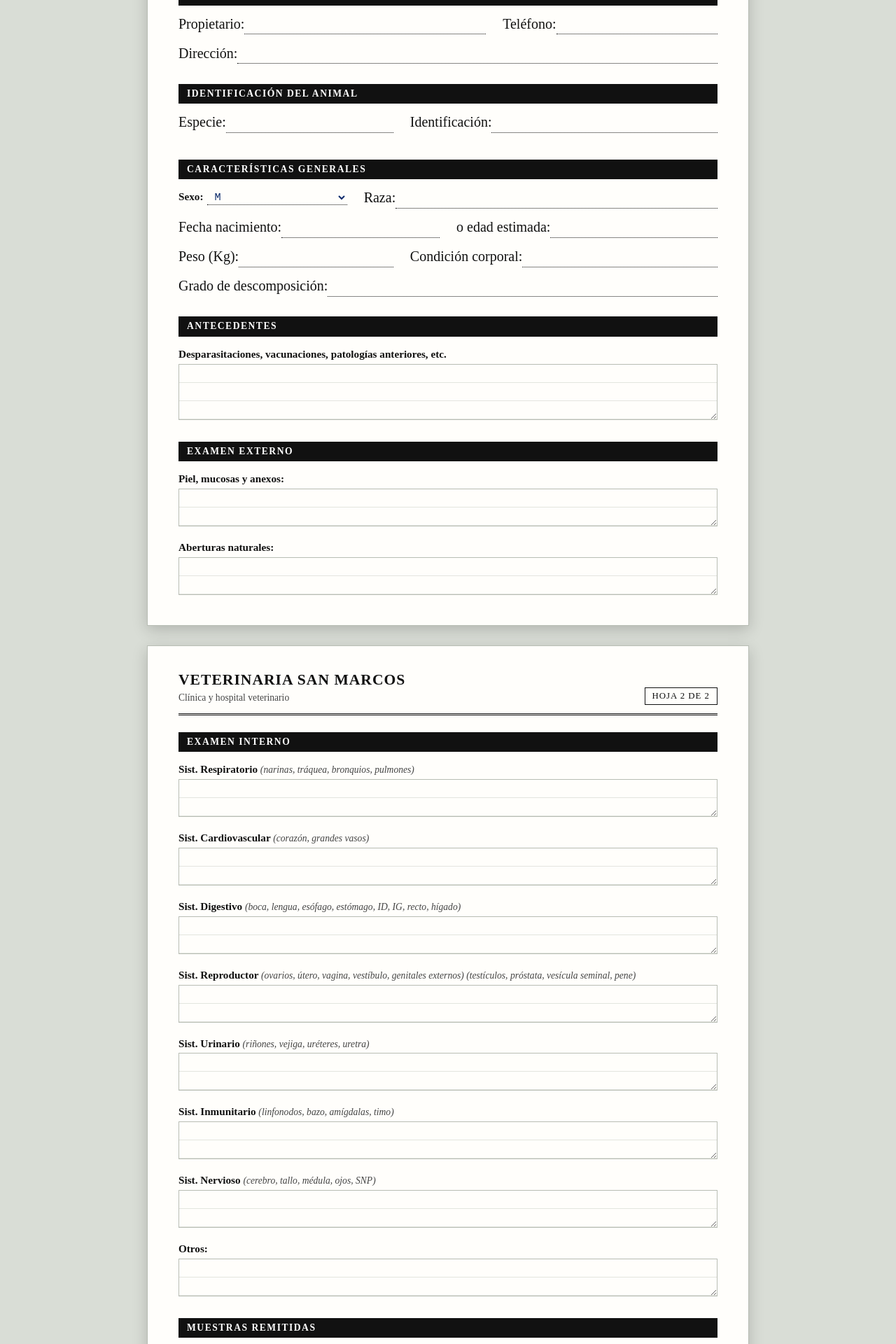
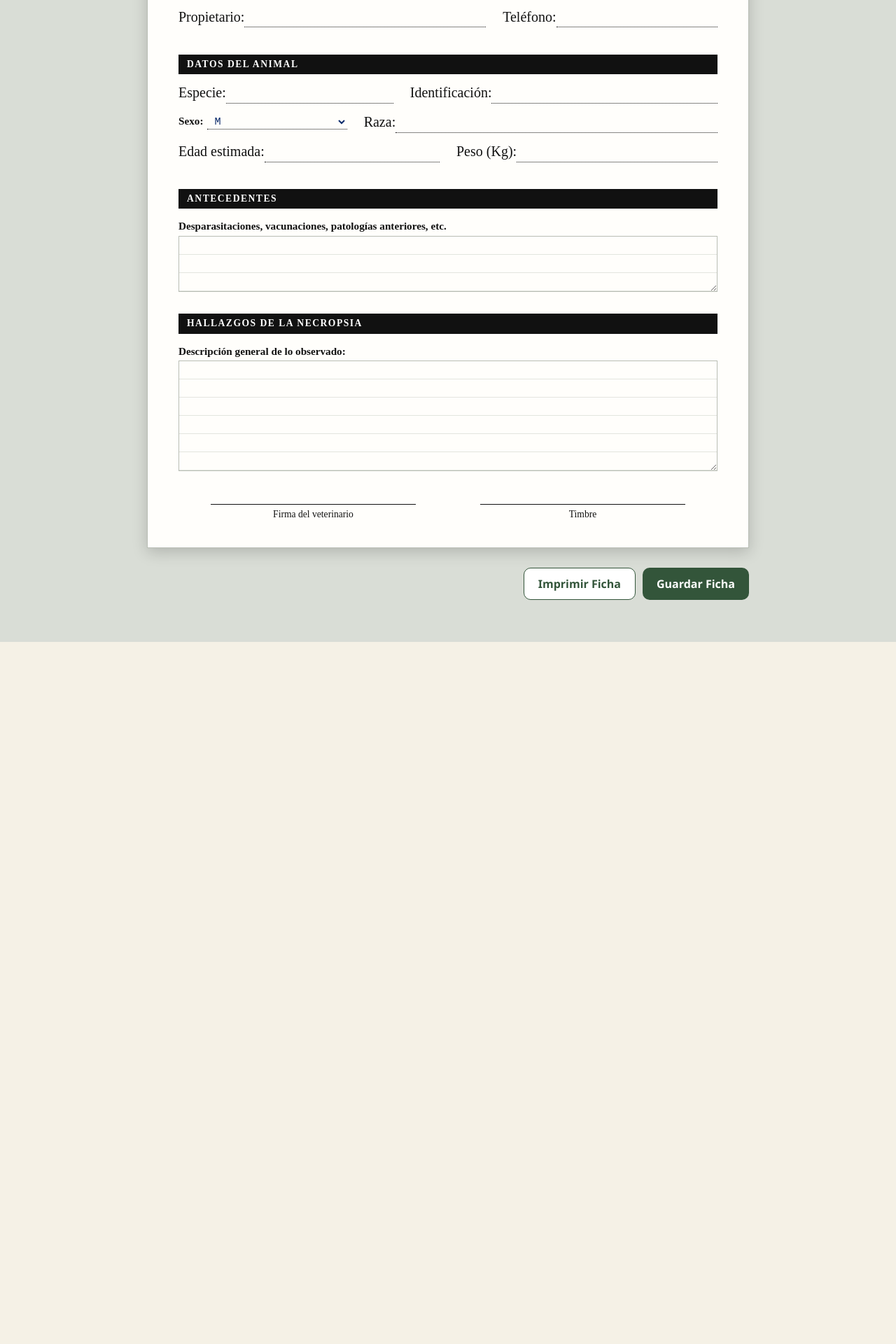
Before and after one commit to luLlanten/VeterinariaSM, a React (Vite) app in the folder Front/: page /ficha-real in a window 1280 px wide. Shown: the part 580-2500 px from the top of the page at 70% size. After the commit the page ends 1497 px from the top, so only its background shows below. Built offline with nearby package versions, Linux system fonts and the light colour scheme.

Commit message:
simplifica la ficha de necropsia en un formulario general de una hoja

```diff
--- a/Front/src/components/organisms/FormularioNecropsia.tsx
+++ b/Front/src/components/organisms/FormularioNecropsia.tsx
@@ -5,31 +5,16 @@ function FormularioNecropsia(){
 
     const[fechaNecropsia, setFechaNecropsia] = useState("");
     const[veterinario, setVeterinario] = useState("");
-    const[telefonoVet, setTelefonoVet] = useState("");
     const[propietario, setPropietario] = useState("");
     const[telefonoProp, setTelefonoProp] = useState("");
-    const[direccion, setDireccion] = useState("");
     const[especie, setEspecie] = useState("");
     const[identificacion, setIdentificacion] = useState("");
     const[sexo, setSexo] = useState("M");
     const[raza, setRaza] = useState("");
-    const[fechaNacimiento, setFechaNacimiento] = useState("");
     const[edad, setEdad] = useState("");
     const[peso, setPeso] = useState("");
-    const[condicion, setCondicion] = useState("");
-    const[descomposicion, setDescomposicion] = useState("");
     const[antecedentes, setAntecedentes] = useState("");
-    const[piel, setPiel] = useState("");
-    const[aberturas, setAberturas] = useState("");
-    const[respiratorio, setRespiratorio] = useState("");
-    const[cardiovascular, setCardiovascular] = useState("");
-    const[digestivo, setDigestivo] = useState("");
-    const[reproductor, setReproductor] = useState("");
-    const[urinario, setUrinario] = useState("");
-    const[inmunitario, setInmunitario] = useState("");
-    const[nervioso, setNervioso] = useState("");
-    const[otros, setOtros] = useState("");
-    const[muestras, setMuestras] = useState("");
+    const[hallazgos, setHallazgos] = useState("");
 
     const guardar = (e: React.SubmitEvent<HTMLFormElement>) => {
         e.preventDefault();
@@ -42,28 +27,16 @@ function FormularioNecropsia(){
             alert("Debe Ingresar El Veterinario");
             return;
         }
-        if (telefonoVet.trim() === ""){
-            alert("Debe Ingresar El Telefono Del Veterinario");
-            return;
-        }
-        if (!/^[0-9]{8,}$/.test(telefonoVet)){
-            alert("Ingrese Un Telefono Valido Para El Veterinario");
-            return;
-        }
         if (propietario.trim() === ""){
             alert("Debe Ingresar El Propietario");
             return;
         }
         if (telefonoProp.trim() === ""){
-            alert("Debe Ingresar El Telefono Del Propietario");
+            alert("Debe Ingresar El Teléfono Del Propietario");
             return;
         }
         if (!/^[0-9]{8,}$/.test(telefonoProp)){
-            alert("Ingrese Un Telefono Valido Para El Propietario");
-            return;
-        }
-        if (direccion.trim() === ""){
-            alert("Debe Ingresar La Direccion");
+            alert("Ingrese Un Teléfono Válido Para El Propietario");
             return;
         }
         if (especie.trim() === ""){
@@ -71,15 +44,15 @@ function FormularioNecropsia(){
             return;
         }
         if (identificacion.trim() === ""){
-            alert("Debe Ingresar La Identificacion");
+            alert("Debe Ingresar La Identificación");
+            return;
+        }
+        if (sexo.trim() === ""){
+            alert("Debe Ingresar El Sexo");
             return;
         }
         if (raza.trim() === ""){
             alert("Debe Ingresar La Raza");
-            return;
-        }
-        if (fechaNacimiento.trim() === ""){
-            alert("Debe Ingresar La Fecha De Nacimiento");
             return;
         }
         if (edad.trim() === ""){
@@ -91,66 +64,21 @@ function FormularioNecropsia(){
             return;
         }
         if (!/^[0-9]+([.,][0-9]+)?$/.test(peso)){
-            alert("Ingrese Un Peso Valido");
-            return;
-        }
-        if (condicion.trim() === ""){
-            alert("Debe Ingresar La Condicion Corporal");
-            return;
-        }
-        if (descomposicion.trim() === ""){
-            alert("Debe Ingresar El Grado De Descomposicion");
+            alert("Ingrese Un Peso Válido");
             return;
         }
         if (antecedentes.trim() === ""){
             alert("Debe Ingresar Los Antecedentes");
             return;
         }
-        if (piel.trim() === ""){
-            alert("Debe Ingresar Piel, Mucosas Y Anexos");
+        if (hallazgos.trim() === ""){
+            alert("Debe Ingresar Los Hallazgos");
             return;
         }
-        if (aberturas.trim() === ""){
-            alert("Debe Ingresar Las Aberturas Naturales");
+        if (!window.confirm("¿Deseas guardar la ficha de necropsia?")){
             return;
         }
-        if (respiratorio.trim() === ""){
-            alert("Debe Ingresar El Sistema Respiratorio");
-            return;
-        }
-        if (cardiovascular.trim() === ""){
-            alert("Debe Ingresar El Sistema Cardiovascular");
-            return;
-        }
-        if (digestivo.trim() === ""){
-            alert("Debe Ingresar El Sistema Digestivo");
-            return;
-        }
-        if (reproductor.trim() === ""){
-            alert("Debe Ingresar El Sistema Reproductor");
-            return;
-        }
-        if (urinario.trim() === ""){
-            alert("Debe Ingresar El Sistema Urinario");
-            return;
-        }
-        if (inmunitario.trim() === ""){
-            alert("Debe Ingresar El Sistema Inmunitario");
-            return;
-        }
-        if (nervioso.trim() === ""){
-            alert("Debe Ingresar El Sistema Nervioso");
-            return;
-        }
-        if (otros.trim() === ""){
-            alert("Debe Ingresar Otros");
-            return;
-        }
-        if (muestras.trim() === ""){
-            alert("Debe Ingresar Las Muestras Remitidas");
-            return;
-        }
-        alert("Ficha guardada con exito");
+        alert("Ficha guardada con éxito");
     }
 
     return(
@@ -162,7 +90,6 @@ function FormularioNecropsia(){
                         <h1>Veterinaria San Marcos</h1>
                         <p>Clínica y hospital veterinario</p>
                     </div>
-                    <span className="necropsia-hojanum">HOJA 1 DE 2</span>
                 </div>
                 <div className="necropsia-titulo">Protocolo de necropsia</div>
 
@@ -179,26 +106,13 @@ function FormularioNecropsia(){
                 </div>
 
                 <div className="necropsia-seccion">Datos del veterinario</div>
-                <div className="row">
-                    <div className="col-12 col-md-7">
-                        <LineaFicha
+                <LineaFicha
                     etiqueta="Veterinario:"
                     tipo="text"
                     nombre="veterinario"
                     valor={veterinario}
                     alCambiar={setVeterinario}
                     />
-                    </div>
-                    <div className="col-12 col-md-5">
-                        <LineaFicha
-                    etiqueta="Teléfono:"
-                    tipo="text"
-                    nombre="telefonoVet"
-                    valor={telefonoVet}
-                    alCambiar={setTelefonoVet}
-                    />
-                    </div>
-                </div>
 
                 <div className="necropsia-seccion">Datos del propietario</div>
                 <div className="row">
@@ -221,15 +135,8 @@ function FormularioNecropsia(){
                     />
                     </div>
                 </div>
-                <LineaFicha
-                    etiqueta="Dirección:"
-                    tipo="text"
-                    nombre="direccion"
-                    valor={direccion}
-                    alCambiar={setDireccion}
-                    />
 
-                <div className="necropsia-seccion">Identificación del animal</div>
+                <div className="necropsia-seccion">Datos del animal</div>
                 <div className="row">
                     <div className="col-12 col-md-5">
                         <LineaFicha
@@ -250,8 +157,6 @@ function FormularioNecropsia(){
                     />
                     </div>
                 </div>
-
-                <div className="necropsia-seccion">Características generales</div>
                 <div className="row">
                     <div className="col-12 col-md-4">
                         <div className="lineas_escritura">
@@ -279,25 +184,14 @@ function FormularioNecropsia(){
                 <div className="row">
                     <div className="col-12 col-md-6">
                         <LineaFicha
-                    etiqueta="Fecha nacimiento:"
-                    tipo="text"
-                    nombre="fechaNacimiento"
-                    valor={fechaNacimiento}
-                    alCambiar={setFechaNacimiento}
-                    />
-                    </div>
-                    <div className="col-12 col-md-6">
-                        <LineaFicha
-                    etiqueta="o edad estimada:"
+                    etiqueta="Edad estimada:"
                     tipo="text"
                     nombre="edad"
                     valor={edad}
                     alCambiar={setEdad}
                     />
                     </div>
-                </div>
-                <div className="row">
-                    <div className="col-12 col-md-5">
+                    <div className="col-12 col-md-6">
                         <LineaFicha
                     etiqueta="Peso (Kg):"
                     tipo="text"
@@ -306,23 +200,7 @@ function FormularioNecropsia(){
                     alCambiar={setPeso}
                     />
                     </div>
-                    <div className="col-12 col-md-7">
-                        <LineaFicha
-                    etiqueta="Condición corporal:"
-                    tipo="text"
-                    nombre="condicion"
-                    valor={condicion}
-                    alCambiar={setCondicion}
-                    />
-                    </div>
                 </div>
-                <LineaFicha
-                    etiqueta="Grado de descomposición:"
-                    tipo="text"
-                    nombre="descomposicion"
-                    valor={descomposicion}
-                    alCambiar={setDescomposicion}
-                    />
 
                 <div className="necropsia-seccion">Antecedentes</div>
                 <p className="necropsia-etiqueta">Desparasitaciones, vacunaciones, patologías anteriores, etc.</p>
@@ -333,97 +211,13 @@ function FormularioNecropsia(){
                 onChange={(e) => setAntecedentes(e.target.value)}
                 />
 
-                <div className="necropsia-seccion">Examen externo</div>
-                <p className="necropsia-etiqueta">Piel, mucosas y anexos:</p>
+                <div className="necropsia-seccion">Hallazgos de la necropsia</div>
+                <p className="necropsia-etiqueta">Descripción general de lo observado:</p>
                 <textarea
                 className="necropsia-texto"
-                rows={2}
-                value={piel}
-                onChange={(e) => setPiel(e.target.value)}
-                />
-                <p className="necropsia-etiqueta">Aberturas naturales:</p>
-                <textarea
-                className="necropsia-texto"
-                rows={2}
-                value={aberturas}
-                onChange={(e) => setAberturas(e.target.value)}
-                />
-            </div>
-
-            <div className="necropsia-hoja">
-                <div className="necropsia-membrete">
-                    <div>
-                        <h1>Veterinaria San Marcos</h1>
-                        <p>Clínica y hospital veterinario</p>
-                    </div>
-                    <span className="necropsia-hojanum">HOJA 2 DE 2</span>
-                </div>
-
-                <div className="necropsia-seccion">Examen interno</div>
-                <p className="necropsia-etiqueta">Sist. Respiratorio <em>(narinas, tráquea, bronquios, pulmones)</em></p>
-                <textarea
-                className="necropsia-texto"
-                rows={2}
-                value={respiratorio}
-                onChange={(e) => setRespiratorio(e.target.value)}
-                />
-                <p className="necropsia-etiqueta">Sist. Cardiovascular <em>(corazón, grandes vasos)</em></p>
-                <textarea
-                className="necropsia-texto"
-                rows={2}
-                value={cardiovascular}
-                onChange={(e) => setCardiovascular(e.target.value)}
-                />
-                <p className="necropsia-etiqueta">Sist. Digestivo <em>(boca, lengua, esófago, estómago, ID, IG, recto, hígado)</em></p>
-                <textarea
-                className="necropsia-texto"
-                rows={2}
-                value={digestivo}
-                onChange={(e) => setDigestivo(e.target.value)}
-                />
-                <p className="necropsia-etiqueta">Sist. Reproductor <em>(ovarios, útero, vagina, vestíbulo, genitales externos) (testículos, próstata, vesícula seminal, pene)</em></p>
-                <textarea
-                className="necropsia-texto"
-                rows={2}
-                value={reproductor}
-                onChange={(e) => setReproductor(e.target.value)}
-                />
-                <p className="necropsia-etiqueta">Sist. Urinario <em>(riñones, vejiga, uréteres, uretra)</em></p>
-                <textarea
-                className="necropsia-texto"
-                rows={2}
-                value={urinario}
-                onChange={(e) => setUrinario(e.target.value)}
-                />
-                <p className="necropsia-etiqueta">Sist. Inmunitario <em>(linfonodos, bazo, amígdalas, timo)</em></p>
-                <textarea
-                className="necropsia-texto"
-                rows={2}
-                value={inmunitario}
-                onChange={(e) => setInmunitario(e.target.value)}
-                />
-                <p className="necropsia-etiqueta">Sist. Nervioso <em>(cerebro, tallo, médula, ojos, SNP)</em></p>
-                <textarea
-                className="necropsia-texto"
-                rows={2}
-                value={nervioso}
-                onChange={(e) => setNervioso(e.target.value)}
-                />
-                <p className="necropsia-etiqueta">Otros:</p>
-                <textarea
-                className="necropsia-texto"
-                rows={2}
-                value={otros}
-                onChange={(e) => setOtros(e.target.value)}
-                />
-
-                <div className="necropsia-seccion">Muestras remitidas</div>
-                <p className="necropsia-etiqueta">Detalle de las muestras enviadas a laboratorio:</p>
-                <textarea
-                className="necropsia-texto"
-                rows={3}
-                value={muestras}
-                onChange={(e) => setMuestras(e.target.value)}
+                rows={6}
+                value={hallazgos}
+                onChange={(e) => setHallazgos(e.target.value)}
                 />
 
                 <div className="necropsia-firma">
--- a/Front/src/pages/Detalle.tsx
+++ b/Front/src/pages/Detalle.tsx
@@ -51,7 +51,7 @@ function Detalle(){
                     <p className="fs-3 fw-bold">${servicio.precio}</p>
                     <div className="d-flex gap-2">
                         <BotonVolverCatalogo ruta="/servicios"/>
-                        <BotonAgregarCarrito ruta="/carrito" alAgregar={agregar}/>
+                        <BotonAgregarCarrito ruta="/ficha" alAgregar={agregar}/>
                     </div>
                 </div>
             </div>
```
Also changed, not shown: 2 other files (tests, documents, lock files or other folders).
